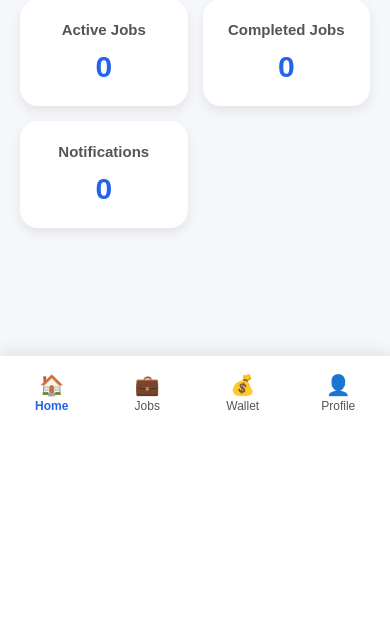
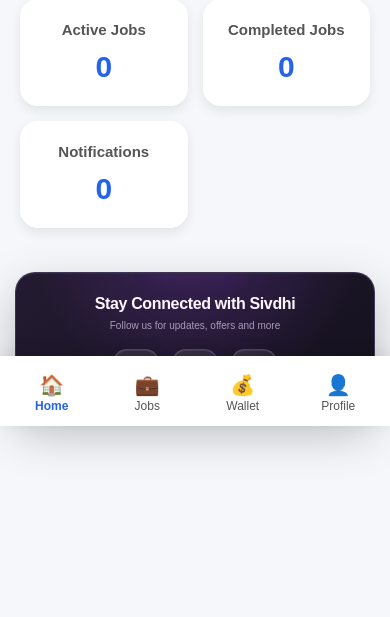
Before and after one commit to shivamsahu6/Sivdhi, a Python web app: template templates/worker/home.html in a window 390 px wide. Shown: the part 418-1035 px from the top of the page. Before the commit the page ends 828 px from the top, so only its background shows below. Run offline with Jinja, Linux system fonts and the light colour scheme; the template is opened without the code that fills it, so the values that code supplies are empty.

Commit message:
Repair social footer markup and placement

```diff
--- a/templates/worker/home.html
+++ b/templates/worker/home.html
@@ -275,7 +275,6 @@
         .home-social-footer {
             position: relative;
             width: min(100% - 40px, 680px);
-            box-sizing: border-box;
             display: flex;
             flex-direction: column;
             align-items: center;
@@ -285,8 +284,10 @@
             overflow: hidden;
             border: 1px solid rgba(196, 181, 253, .2);
             border-radius: 24px;
-            background: radial-gradient(ellipse at 50% -30%, rgba(164, 77, 255, .24), transparent 65%), linear-gradient(145deg, rgba(31, 22, 45, .98), rgba(15, 12, 24, .98));
-            box-shadow: 0 18px 48px rgba(0, 0, 0, .18), inset 0 1px 0 rgba(255,255,255,.045);
+            background:
+                radial-gradient(ellipse at 50% -30%, rgba(164, 77, 255, .24), transparent 65%),
+                linear-gradient(145deg, rgba(31, 22, 45, .98), rgba(15, 12, 24, .98));
+            box-shadow: 0 18px 48px rgba(0, 0, 0, .24), inset 0 1px 0 rgba(255,255,255,.045);
             text-align: center;
         }
         .home-social-footer::before {
@@ -298,47 +299,72 @@
             height: 2px;
             transform: translateX(-50%);
             border-radius: 0 0 5px 5px;
-            background: linear-gradient(90deg, #ec4899, #a855f7, #3b82f6);
+            background: linear-gradient(90deg, var(--pink), var(--purple), var(--blue));
             box-shadow: 0 0 18px rgba(164,77,255,.5);
         }
-        .home-social-heading { position: relative; margin: 0; color: #fff7ff; font-size: 17px; font-weight: 800; letter-spacing: -.35px; }
-        .home-social-caption { position: relative; margin: -8px 0 2px; color: #a99ab8; font-size: 11px; line-height: 1.6; }
-        .home-social-links { display: flex; align-items: center; justify-content: center; gap: 13px; }
+        .home-social-heading {
+            position: relative;
+            margin: 0;
+            color: #fff7ff;
+            font-size: 17px;
+            font-weight: 800;
+            letter-spacing: -.35px;
+        }
+        .home-social-caption {
+            position: relative;
+            margin: -8px 0 2px;
+            color: #a99ab8;
+            font-size: 11px;
+            line-height: 1.6;
+        }
+        .home-social-links {
+            display: flex;
+            align-items: center;
+            justify-content: center;
+            gap: 13px;
+        }
         .home-social-footer a {
-            position: relative; display: grid; place-items: center; width: 49px; height: 49px;
-            color: #f8edff; border: 1px solid rgba(206, 174, 255, .24); border-radius: 16px;
+            position: relative;
+            display: grid;
+            place-items: center;
+            width: 49px;
+            height: 49px;
+            color: #f8edff;
+            border: 1px solid rgba(206, 174, 255, .24);
+            border-radius: 16px;
             background: linear-gradient(145deg, rgba(255,255,255,.10), rgba(255,255,255,.035));
             box-shadow: 0 7px 18px rgba(0,0,0,.18), inset 0 1px 0 rgba(255,255,255,.08);
             transition: transform .2s ease, border-color .2s ease, background .2s ease, box-shadow .2s ease;
         }
-        .home-social-footer a:hover { transform: translateY(-4px); border-color: rgba(213, 165, 255, .62); background: linear-gradient(145deg, rgba(164,77,255,.28), rgba(255,67,140,.14)); box-shadow: 0 10px 24px rgba(112, 55, 190, .22); }
+        .home-social-footer a:hover {
+            transform: translateY(-4px);
+            border-color: rgba(213, 165, 255, .62);
+            background: linear-gradient(145deg, rgba(164,77,255,.28), rgba(255,67,140,.14));
+            box-shadow: 0 10px 24px rgba(112, 55, 190, .22);
+        }
         .home-social-footer a:active { transform: translateY(-1px) scale(.96); }
         .home-social-footer svg { width: 23px; height: 23px; fill: currentColor; }
-        .home-social-footer svg .outline { fill: none; stroke: currentColor; stroke-width: 1.9; }
+        .home-social-footer svg .outline {
+            fill: none;
+            stroke: currentColor;
+            stroke-width: 1.9;
+        }
         @media (max-width: 560px) {
-            .home-social-footer { width: calc(100% - 30px); gap: 13px; margin-top: 24px; padding: 22px 16px 19px; border-radius: 20    <footer class="home-social-footer" aria-label="Sivdhi social media">
-        <h2 class="home-social-heading">Stay Connected with Sivdhi</h2>
-        <p class="home-social-caption">Follow us for updates, offers and more</p>
-        <div class="home-social-links">
-            <a href="https://www.instagram.com/sivdhiapp?dlrf=MWo4OWw0dmdwZG50eA==" target="_blank" rel="noopener noreferrer" aria-label="Sivdhi on Instagram" title="Instagram">
-                <svg viewBox="0 0 24 24" aria-hidden="true"><rect class="outline" x="3" y="3" width="18" height="18" rx="5"/><circle class="outline" cx="12" cy="12" r="4"/><circle cx="18" cy="6" r="1.25"/></svg>
-            </a>
-            <a href="https://www.facebook.com/share/1ALe4RqBKM/" target="_blank" rel="noopener noreferrer" aria-label="Sivdhi on Facebook" title="Facebook">
-                <svg viewBox="0 0 24 24" aria-hidden="true"><path d="M13.4 21v-8h2.7l.4-3.1h-3.1v-2c0-.9.3-1.5 1.6-1.5h1.7V3.6c-.3 0-1.3-.1-2.5-.1-2.5 0-4.2 1.5-4.2 4.3v2.1H7.2V13H10v8z"/></svg>
-            </a>
-            <a href="https://www.threads.com/@sivdhiapp" target="_blank" rel="noopener noreferrer" aria-label="Sivdhi on Threads" title="Threads">
-                <svg viewBox="0 0 24 24" aria-hidden="true"><path d="M12.1 2.3c-5.4 0-8.4 3.8-8.4 9.8 0 6.1 3.2 9.6 8.4 9.6 4.5 0 7.4-2.4 7.4-6.2 0-2.9-1.8-4.7-4.8-5.1-.4-2.2-1.7-3.4-3.8-3.4-1.9 0-3.2 1.2-3.2 3.1 0 1.7 1.2 2.8 3.4 3.1l2.1.3c-.4 1.4-1.3 2.1-2.7 2.1-1.5 0-2.5-.9-2.5-2.3h-2.1c0 2.6 1.8 4.3 4.6 4.3 2.7 0 4.5-1.6 4.9-4.3 1.1.4 1.7 1.2 1.7 2.3 0 2.5-1.9 4-5.1 4-4 0-6.3-2.8-6.3-7.5 0-4.8 2.3-7.7 6.4-7.7 3.7 0 5.7 2.1 5.9 6.2h2.2c-.2-5.4-3.1-8.3-8.1-8.3z"/></svg>
-            </a>
-        </div>
-    </footer>
-
-px; }
+            .home-social-footer {
+                width: calc(100% - 30px);
+                gap: 13px;
+                margin-top: 24px;
+                padding: 22px 16px 19px;
+                border-radius: 20px;
+            }
             .home-social-heading { font-size: 16px; }
             .home-social-caption { font-size: 10px; }
             .home-social-footer a { width: 46px; height: 46px; border-radius: 14px; }
         }
-        @media (prefers-reduced-motion: reduce) { .home-social-footer a { transition: none; } }
-</style>
+        @media (prefers-reduced-motion: reduce) {
+            .home-social-footer a { transition: none; }
+        }
+    </style>
 </head>
 
 <body>
@@ -431,6 +457,26 @@
 
     </section>
 
+<footer class="home-social-footer" aria-label="Sivdhi social media">
+            <h2 class="home-social-heading">Stay Connected with Sivdhi</h2>
+            <p class="home-social-caption">Follow us for updates, offers and more</p>
+            <div class="home-social-links">
+                <a href="https://www.instagram.com/sivdhiapp?dlrf=MWo4OWw0dmdwZG50eA==" target="_blank" rel="noopener noreferrer" aria-label="Sivdhi on Instagram" title="Instagram">
+                    <svg viewBox="0 0 24 24" aria-hidden="true">
+                        <rect class="outline" x="3" y="3" width="18" height="18" rx="5"/>
+                        <circle class="outline" cx="12" cy="12" r="4"/>
+                        <circle cx="18" cy="6" r="1.25"/>
+                    </svg>
+                </a>
+                <a href="https://www.facebook.com/share/1ALe4RqBKM/" target="_blank" rel="noopener noreferrer" aria-label="Sivdhi on Facebook" title="Facebook">
+                    <svg viewBox="0 0 24 24" aria-hidden="true"><path d="M13.4 21v-8h2.7l.4-3.1h-3.1v-2c0-.9.3-1.5 1.6-1.5h1.7V3.6c-.3 0-1.3-.1-2.5-.1-2.5 0-4.2 1.5-4.2 4.3v2.1H7.2V13H10v8z"/></svg>
+                </a>
+                <a href="https://www.threads.com/@sivdhiapp" target="_blank" rel="noopener noreferrer" aria-label="Sivdhi on Threads" title="Threads">
+                    <svg viewBox="0 0 24 24" aria-hidden="true"><path d="M12.1 2.3c-5.4 0-8.4 3.8-8.4 9.8 0 6.1 3.2 9.6 8.4 9.6 4.5 0 7.4-2.4 7.4-6.2 0-2.9-1.8-4.7-4.8-5.1-.4-2.2-1.7-3.4-3.8-3.4-1.9 0-3.2 1.2-3.2 3.1 0 1.7 1.2 2.8 3.4 3.1l2.1.3c-.4 1.4-1.3 2.1-2.7 2.1-1.5 0-2.5-.9-2.5-2.3h-2.1c0 2.6 1.8 4.3 4.6 4.3 2.7 0 4.5-1.6 4.9-4.3 1.1.4 1.7 1.2 1.7 2.3 0 2.5-1.9 4-5.1 4-4 0-6.3-2.8-6.3-7.5 0-4.8 2.3-7.7 6.4-7.7 3.7 0 5.7 2.1 5.9 6.2h2.2c-.2-5.4-3.1-8.3-8.1-8.3z"/></svg>
+                </a>
+            </div>
+        </footer>
+
     <nav class="bottom" aria-label="Worker navigation">
         <a class="active"
            href="{{ url_for('worker.worker_home') }}"
```
